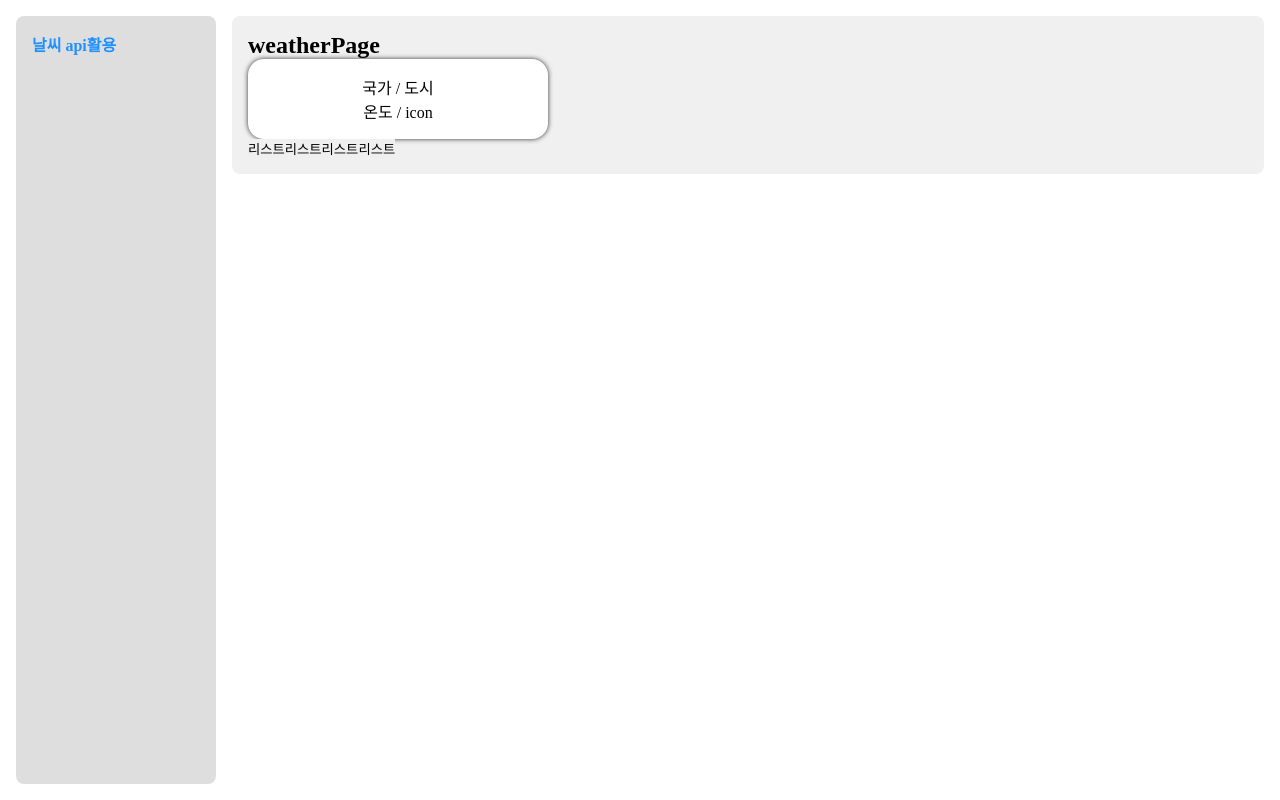
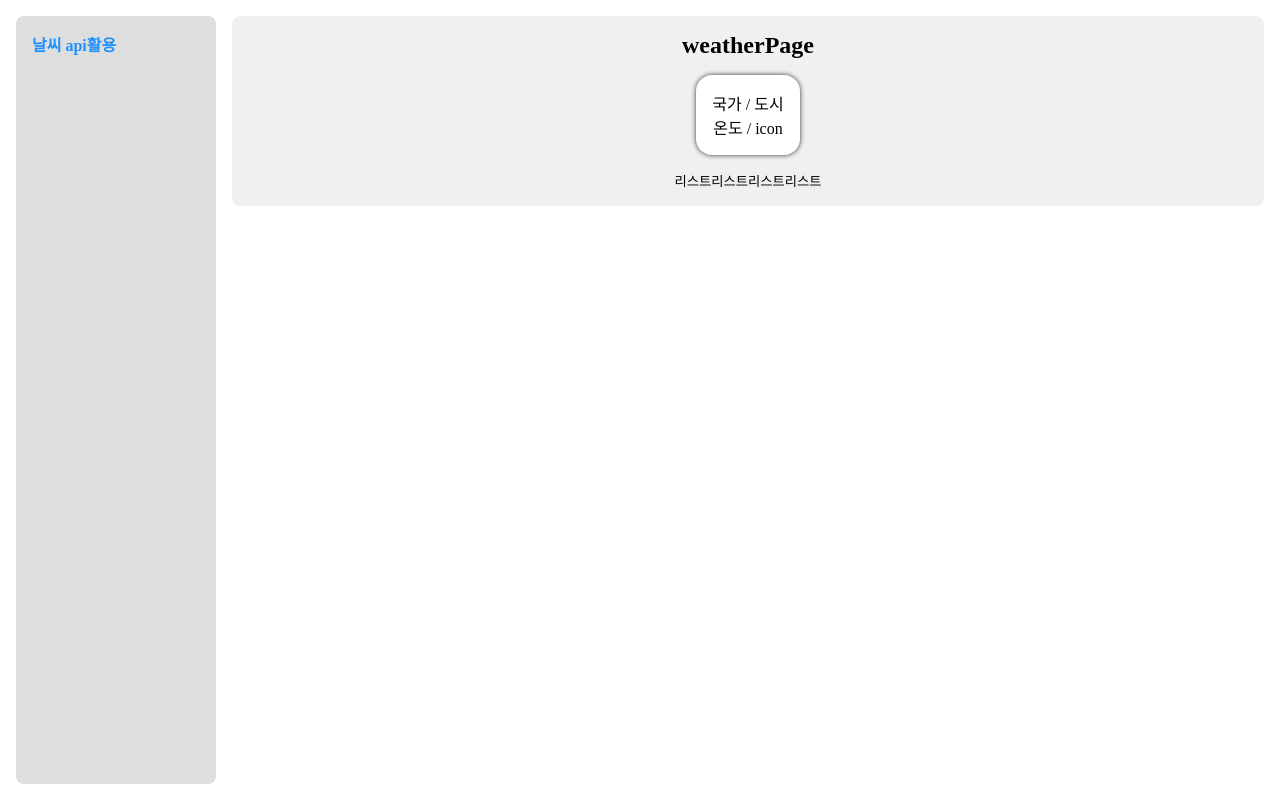
Before and after one commit to Lacheln1/UrecaDailyStudy, a React (Vite) app in the folder 4/0428/react05_apis/: page / in a window 1280 px wide. Built offline with nearby package versions, Linux system fonts and the light colour scheme.

Commit message:
css적용2 메인자체 가운데정렬

```diff
--- a/4/0428/react05_apis/src/weather/WeatherPage.jsx
+++ b/4/0428/react05_apis/src/weather/WeatherPage.jsx
@@ -3,7 +3,7 @@ import css from "./WeatherPage.module.css";
 
 const WeatherPage = () => {
   return (
-    <main>
+    <main className={css.main}>
       <h2>weatherPage</h2>
       <div className={css.weatherInfo}>
         <p className={css.location}>국가 / 도시 </p>
--- a/4/0428/react05_apis/src/weather/WeatherPage.module.css
+++ b/4/0428/react05_apis/src/weather/WeatherPage.module.css
@@ -1,3 +1,11 @@
+.main {
+  display: flex;
+  gap: 1rem;
+  justify-content: center;
+  flex-direction: column;
+  align-items: center;
+}
+
 .weatherInfo {
   background-color: white;
   max-width: 300px;
```
